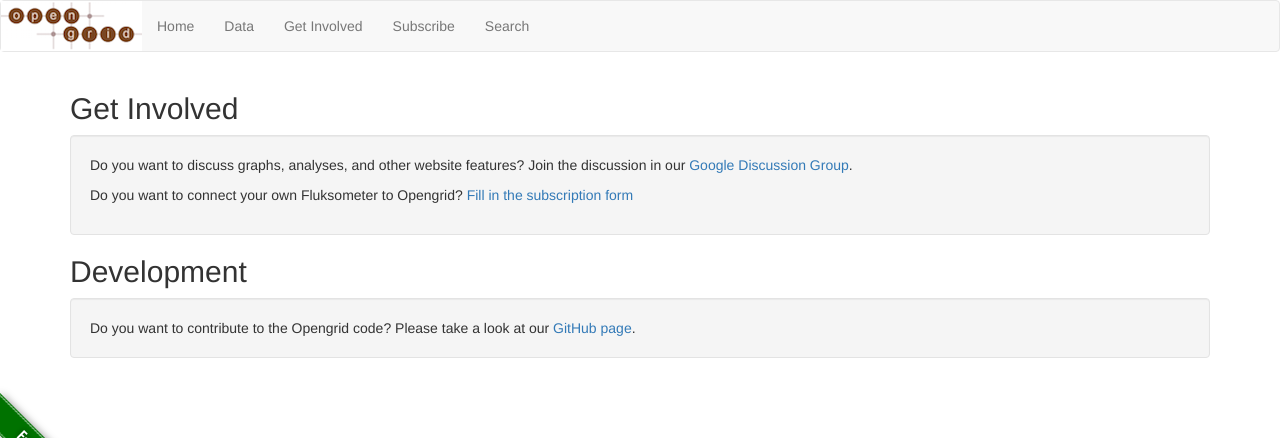
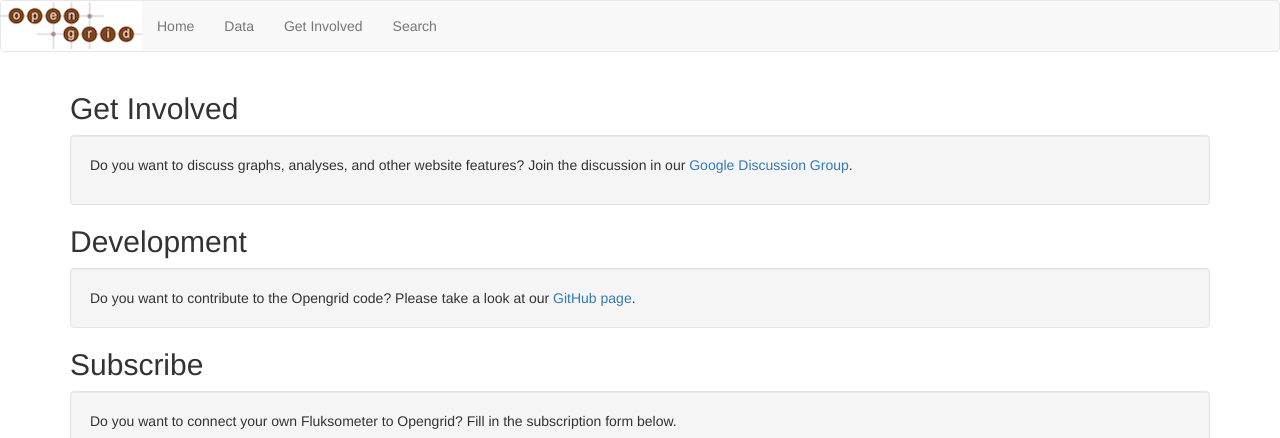
Before and after one commit to opengridcc/website, a Flask app: page /development in a window 1280 px wide. Shown: the top 438 px of the page. Run offline with Flask 2, Linux system fonts and the light colour scheme; some libraries are stand-ins or nearby versions.

Commit message:
merge subscribe and get involved pages

```diff
--- a/templates/development.html
+++ b/templates/development.html
@@ -6,14 +6,19 @@
         Do you want to discuss graphs, analyses, and other website features? Join the discussion in our <a
             href="https://groups.google.com/d/forum/opengrid-private">Google Discussion Group</a>.
     </p>
-    <p>
-        Do you want to connect your own Fluksometer to Opengrid? <a href="{{ url_for('subscribe') }}">Fill in the
-        subscription form</a>
-    </p>
 </div>
 <h2>Development</h2>
 <p class="well">
     Do you want to contribute to the Opengrid code? Please take a look at our <a
         href="https://github.com/opengridcc/opengrid/wiki">GitHub page</a>.
 </p>
+<h2>Subscribe</h2>
+<div class="well">
+    <p>
+        Do you want to connect your own Fluksometer to Opengrid? Fill in the subscription form below.
+    </p>
+    <iframe src="https://docs.google.com/forms/d/1VGlbngYhcXkjyb6BzYVaWsWyhHkzwuyxW7cY15OSXW8/viewform?embedded=true"
+            width="760" height="4800"
+    " frameborder="0" marginheight="0" marginwidth="0">Bezig met laden...</iframe>
+</div>
 {% endblock %}
--- a/templates/index.html
+++ b/templates/index.html
@@ -6,7 +6,7 @@
         there is a need for open source tools to analyse utility data, smart meter output, comfort measurements etc and to
         gain knowledge from these data streams. This knowledge can then be used to understand consumption patterns, realize
         energy savings, build smart automation applications, enable demand response, ...</p>
-        <p><a class="btn btn-primary btn-lg" href="{{ url_for('subscribe') }}" role="button">Subscribe to the project</a></p>
+        <p><a class="btn btn-primary btn-lg" href="{{ url_for('development') }}" role="button">Subscribe to the project</a></p>
     </div>
     <!--
     <h2>About</h2>
--- a/templates/master.html
+++ b/templates/master.html
@@ -27,7 +27,6 @@
                 <li><a href="{{ url_for('index') }}">Home</a></li>
                 <li><a href="{{ url_for('data') }}">Data</a></li>
                 <li><a href="{{ url_for('development') }}">Get Involved</a></li>
-                <li><a href="{{ url_for('subscribe') }}">Subscribe</a></li>
                 <li><a href="{{ url_for('search') }}">Search</a></li>
                 <!--<li class="dropdown">
                   <a href="#" class="dropdown-toggle" data-toggle="dropdown" role="button" aria-haspopup="true" aria-expanded="false">Dropdown <span class="caret"></span></a>
--- a/templates/subscribe.html
+++ /dev/null
@@ -1,5 +0,0 @@
-{% extends "master.html" %}
-{% block content %}
-    <h2>Subscribe</h2>
-  <iframe src="https://docs.google.com/forms/d/1VGlbngYhcXkjyb6BzYVaWsWyhHkzwuyxW7cY15OSXW8/viewform?embedded=true" width="760" height="4800"" frameborder="0" marginheight="0" marginwidth="0">Bezig met laden...</iframe>
-{% endblock %}
--- a/website.py
+++ b/website.py
@@ -48,11 +48,6 @@
 @app.route("/development")
 def development():
     return render_template('development.html')
-
-
-@app.route("/subscribe")
-def subscribe():
-    return render_template('subscribe.html')
 
 
 @app.route("/flukso/<fluksoid>")
```
